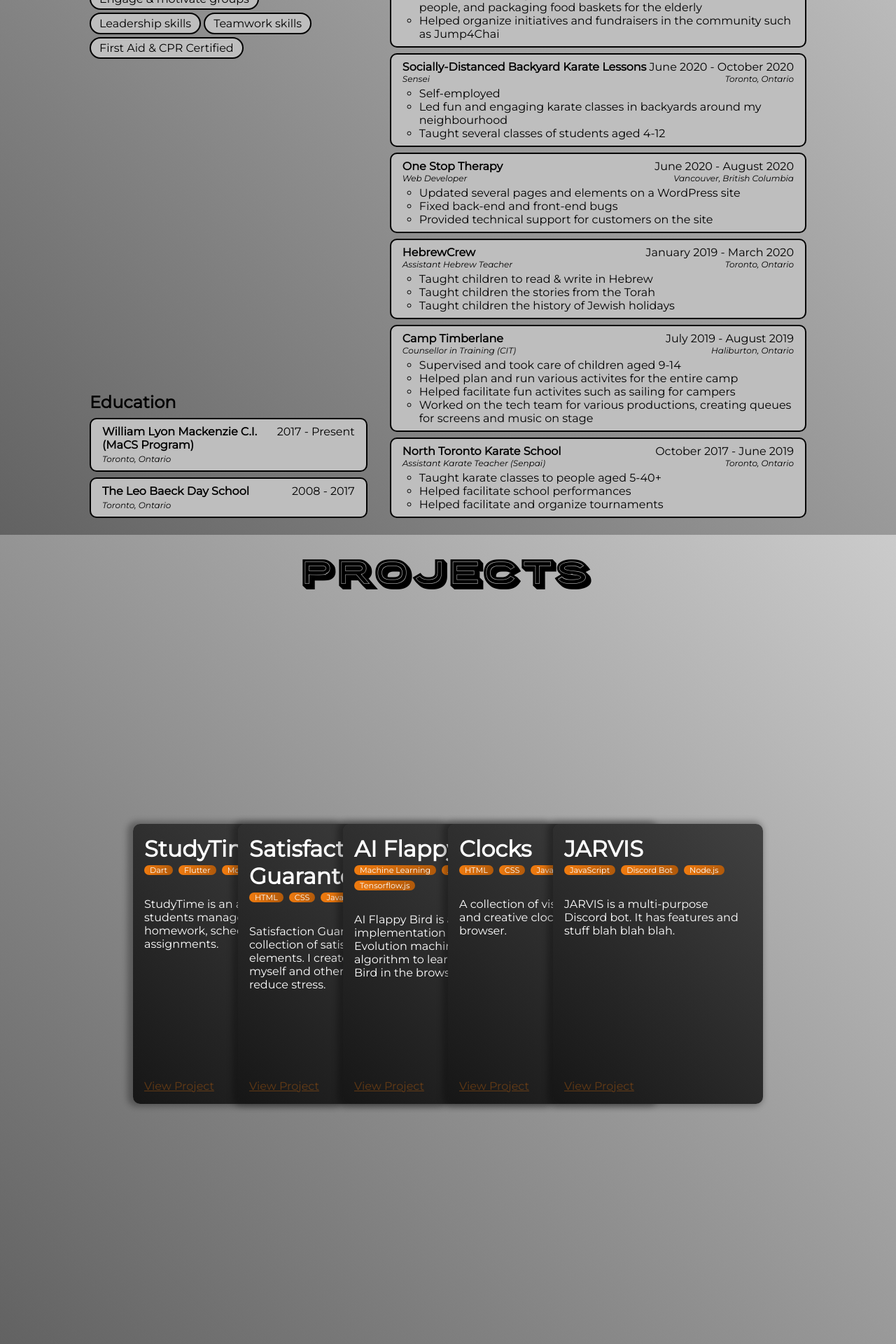
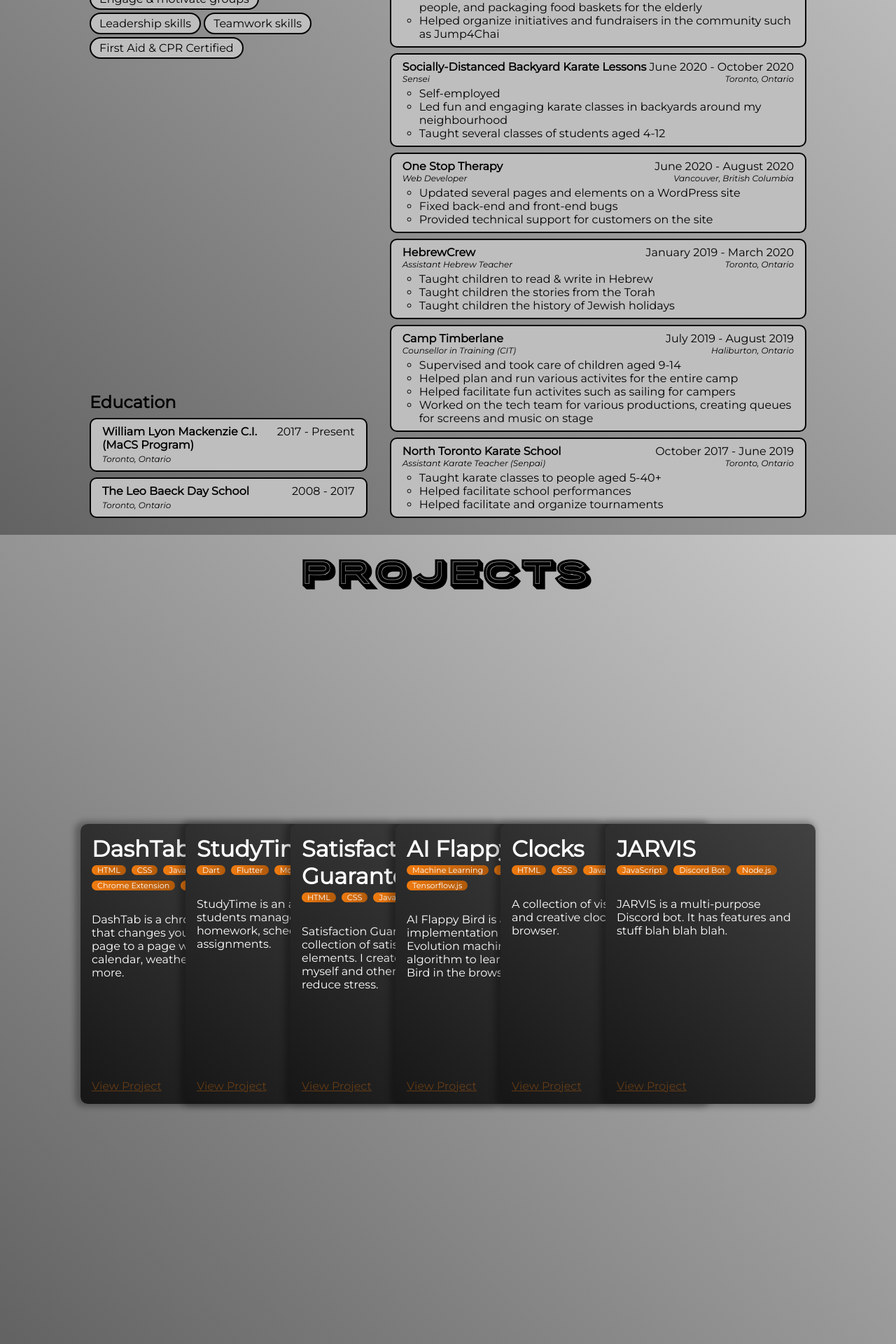
Before and after one commit to Jwiggiff/website, a Jekyll site: the page built from index.html, in a window 1280 px wide. Shown: the part 2704-4624 px from the top of the page at 70% size. Built offline with Jekyll 4.4.1, drawn with Linux system fonts in a browser that asks for light colours; nearby versions of some CDN libraries.

Commit message:
Add DashTab to projects

```diff
--- a/_data/projects.yml
+++ b/_data/projects.yml
@@ -1,3 +1,13 @@
+- title: DashTab
+  tags:
+    - HTML
+    - CSS
+    - JavaScript
+    - Chrome Extension
+    - APIs
+  description: >
+    DashTab is a chrome extension that changes your "new tab" page to a page with your calendar, weather, shortcuts, and more.
+  url: https://chrome.google.com/webstore/detail/dashtab/eikheedcbbnljjnifbekbccllgjnggak
 - title: StudyTime
   tags:
     - Dart
```
